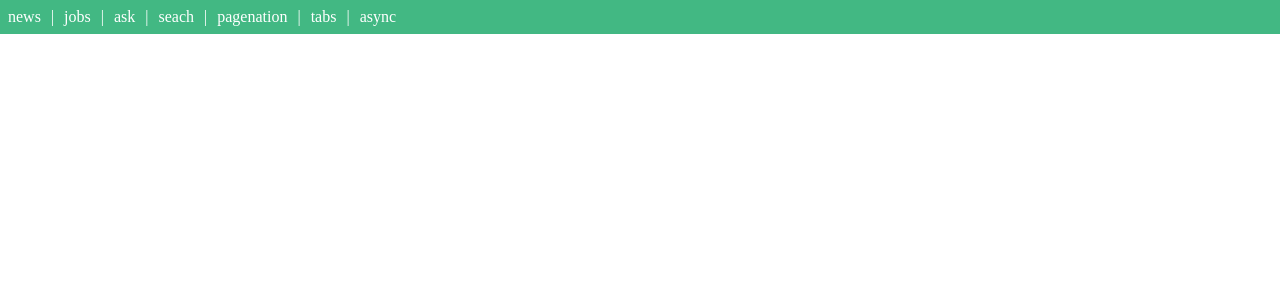
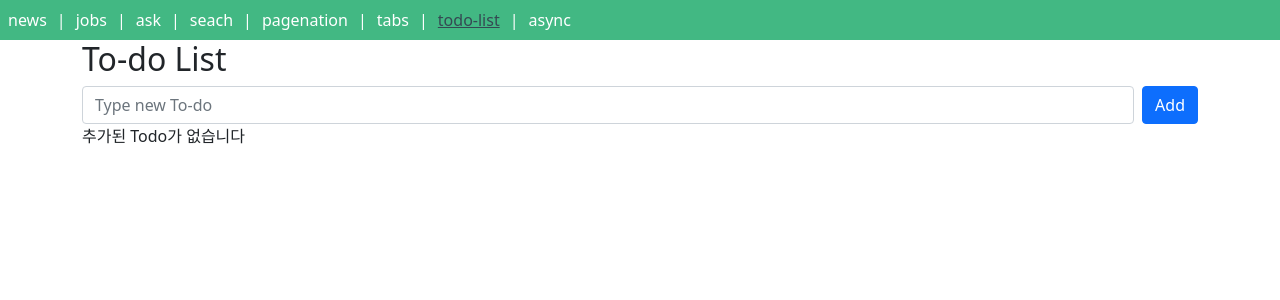
Before and after one commit to kkangda7/vue-advanced, a Vue app: page /todolist in a window 1280 px wide. Shown: the top 300 px of the page. Built offline with nearby package versions, Linux system fonts and the light colour scheme.

Commit message:
component

```diff
--- a/public/index.html
+++ b/public/index.html
@@ -6,6 +6,7 @@
     <meta name="viewport" content="width=device-width,initial-scale=1.0">
     <link rel="icon" href="<%= BASE_URL %>favicon.ico">
     <link rel="stylesheet" href="https://pro.fontawesome.com/releases/v5.10.0/css/all.css" integrity="sha384-AYmEC3Yw5cVb3ZcuHtOA93w35dYTsvhLPVnYs9eStHfGJvOvKxVfELGroGkvsg+p" crossorigin="anonymous"/>
+    <link href="https://cdn.jsdelivr.net/npm/bootstrap@5.1.3/dist/css/bootstrap.min.css" rel="stylesheet" integrity="sha384-1BmE4kWBq78iYhFldvKuhfTAU6auU8tT94WrHftjDbrCEXSU1oBoqyl2QvZ6jIW3" crossorigin="anonymous">
     <title><%= htmlWebpackPlugin.options.title %></title>
   </head>
   <body>
--- a/src/components/AsyncTable.vue
+++ b/src/components/AsyncTable.vue
@@ -28,7 +28,20 @@
       <tr v-for="todo in paginatedData" :key="todo">
         <td>{{ todo.id }}</td>
         <td>{{ todo.title }} </td>
-        <td>{{ todo.completed }} </td>
+        <td>
+          <div class="form-check">
+            <input
+              type="checkbox"
+              class="form-check-input"
+              v-model="todo.completed"
+            >
+            <label
+              for=""
+              class="form-check-lable"
+            > {{ todo.completed }}
+            </label>
+          </div>
+        </td>
       </tr>
     </table>
     <div class="btn-cover">
--- /dev/null
+++ b/src/components/TodoList.vue
@@ -0,0 +1,60 @@
+<template>
+  <div>
+    <div class="card mt-2" v-for="(todo,index) in todos" :key="index">
+      <div class="card-body p-2 d-flex align-items-center">
+        <div class="form-check flex-grow-1">
+          <input
+            type="checkbox"
+            class="form-check-input"
+            :value="todo.completed"
+            @change="toggleTodo(index)"
+          >
+          <label
+            :class="{ todo: todo.completed }"
+            class="form-check-lable"
+          >
+          {{ todo.subject }}
+          </label>
+        </div>
+        <div>
+          <button
+            class="btn btn-danger"
+            @click="deleteTodo(index)"
+          >Delete</button>
+        </div>
+      </div>
+    </div>
+  </div>
+</template>
+
+<script>
+export default {
+  props: {
+    todos: {
+      type: Array,
+      required: true
+    }
+  },
+  emits: ['toggle-todo','delete-todo'],
+  setup(_,{ emit }) {
+    const toggleTodo = (index) => {
+      emit('toggle-todo', index)
+    }
+    const deleteTodo = (index) => {
+      emit('delete-todo', index)
+    }
+
+    return {
+      toggleTodo,
+      deleteTodo
+    }
+  }
+}
+</script>
+
+<style scoped>
+ .todo {
+   color: gray;
+   text-decoration: line-through;
+ }
+</style>
--- /dev/null
+++ b/src/components/TodoSimpleForm.vue
@@ -0,0 +1,65 @@
+<template>
+  <div>
+    <!-- event modifiers .prevent >> 리로딩 방지 -->
+    <form
+      @submit.prevent="onSubmit"
+    >
+      <div class="d-flex" >
+        <div class="flex-grow-1 me-2">
+          <input
+            class="form-control"
+            type="text"
+            v-model="todo"
+            placeholder="Type new To-do"
+          >
+        </div>
+        <div>
+          <button
+            class="btn btn-primary"
+            type="submit"
+          >Add</button>
+        </div>
+      </div>
+      <div v-show="hasError" style="color : red">
+        This field cannot be empty
+      </div>
+    </form>
+  </div>
+</template>
+
+<script>
+import { ref } from 'vue'
+
+export default {
+  emits:['add-todo'],
+  setup(_,{emit}) {
+    const todo = ref('')
+    const hasError = ref(false)
+    const onSubmit = () => {
+      console.log(todo.value);
+      if(todo.value == '') {
+          hasError.value = true
+      } else {
+        emit('add-todo',{
+          id: Date.now(),
+          subject: todo.value,
+          completed: false
+        })
+        hasError.value = false
+        todo.value = '';
+      }
+    }
+
+    return {
+      onSubmit,
+      todo,
+      hasError
+    }
+  }
+
+}
+</script>
+
+<style>
+
+</style>
--- a/src/components/ToolBar.vue
+++ b/src/components/ToolBar.vue
@@ -6,6 +6,7 @@
       <router-link to="/seach">seach</router-link> |
       <router-link to="/pagenation">pagenation</router-link> |
       <router-link to="/tabs">tabs</router-link> |
+      <router-link to="/todolist">todo-list</router-link> |
       <router-link to="/async">async</router-link>
     </div>
 </template>
--- a/src/router/index.js
+++ b/src/router/index.js
@@ -7,6 +7,7 @@ import UserView from '../views/UserView.vue'
 import SeachView from '../views/SeachView.vue'
 import AsyncView from '../views/AsyncView.vue'
 import PagenationView from '../views/PagenationView.vue'
+import TodoList from '../views/TodosList.vue'
 import TabsView from '../views/TabsView.vue'
 import emiter from '@/utils/emiter'
 import store from '@/store'
@@ -73,6 +74,11 @@ const routes = [
     component: PagenationView
   },
   {
+    path: '/todolist',
+    name: 'todolist',
+    component: TodoList
+  },
+  {
     path: '/tabs',
     name: 'tabs',
     component: TabsView
--- /dev/null
+++ b/src/views/TodosList.vue
@@ -0,0 +1,59 @@
+<template>
+  <div class="container">
+    <h2>To-do List</h2>
+    <TodoSimpleForm
+      :todos="todos"
+      @add-todo="addTodo"
+    />
+    <div v-if="!todos.length">추가된 Todo가 없습니다</div>
+    <TodoList
+      :todos="todos"
+      @toggle-todo="toggleTodo"
+      @delete-todo="deleteTodo"
+    />
+  </div>
+</template>
+
+<script>
+import TodoSimpleForm from '../components/TodoSimpleForm.vue'
+import TodoList from '../components/TodoList.vue'
+import { ref } from 'vue'
+
+export default {
+  components: {
+    TodoSimpleForm,
+    TodoList
+  },
+  setup() {
+    const todos = ref([])
+
+    const deleteTodo = (index) => {
+      todos.value.splice(index, 1)
+    }
+     const toggleTodo = (index) => {
+       todos.value[index].completed = !todos.value[index].completed
+     }
+
+    const addTodo = (todo) => {
+      todos.value.push(todo)
+    }
+
+    return {
+      todos,
+      deleteTodo,
+      addTodo,
+      toggleTodo,
+    }
+  }
+}
+// style bind
+// :style="todo.completed ? todoStyle : ''"
+// const todoStyle = {
+//   textDecoration: 'line-through',
+//   color: 'gray'
+// }
+</script>
+
+<style scoped>
+
+</style>
```
